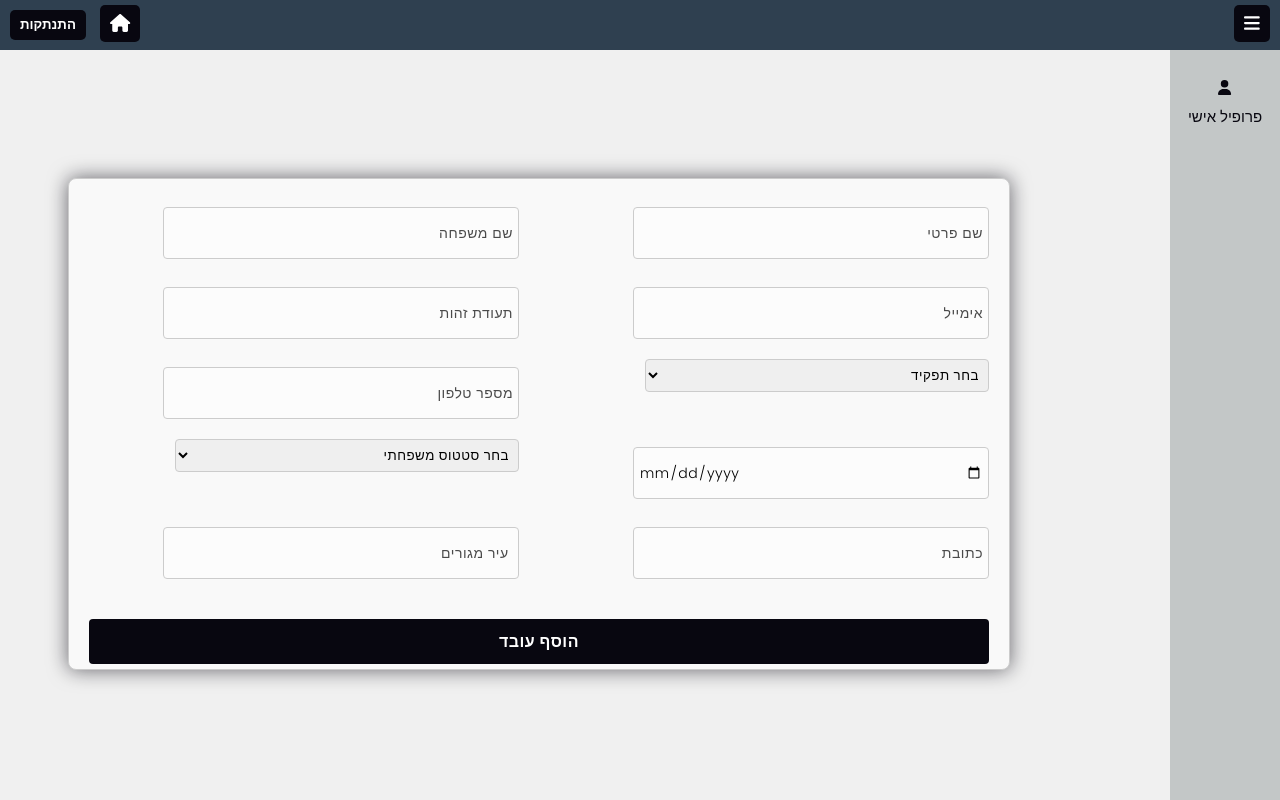
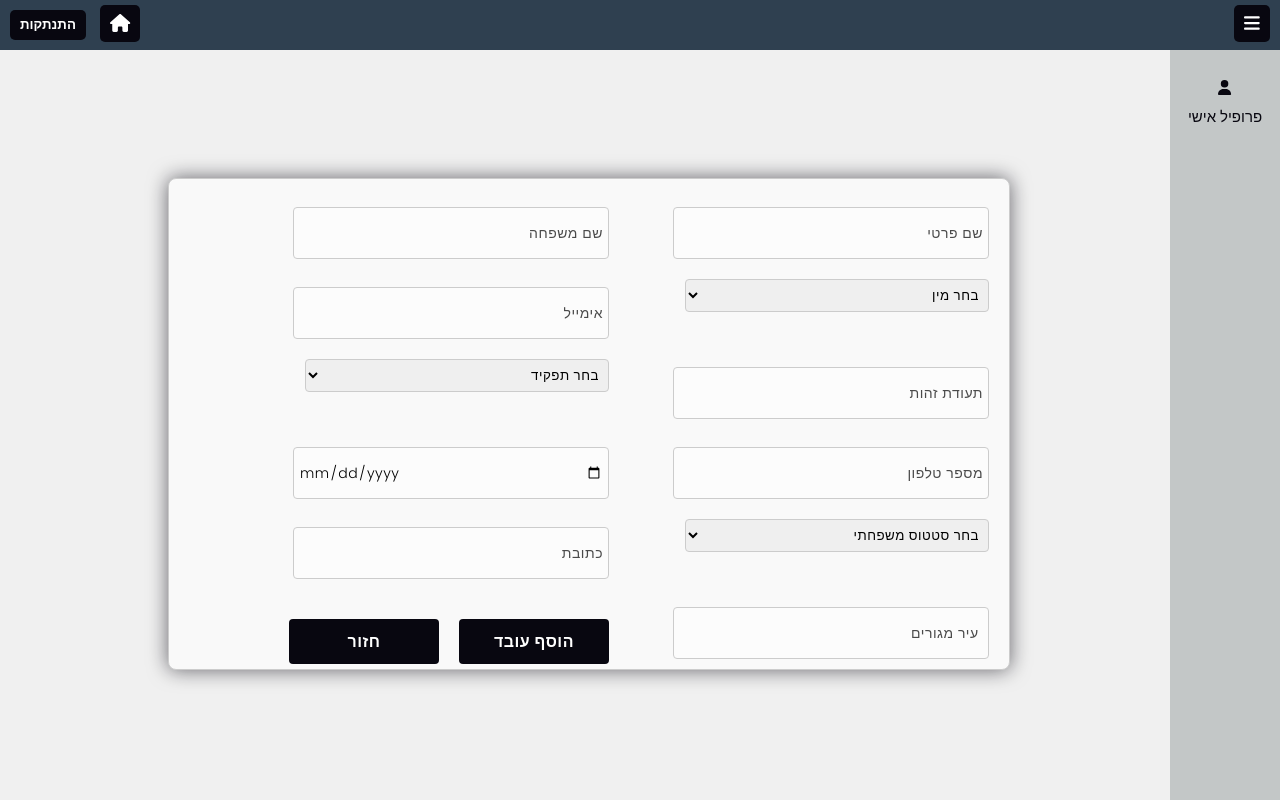
Before and after one commit to EladAM52/OptiMax_FinalProject, a React (Create React App) app in the folder client/: page /adduser in a window 1280 px wide. Built offline with nearby package versions, Linux system fonts and the light colour scheme.

Commit message:
edit user profile

```diff
--- a/client/src/components/Profile.js
+++ b/client/src/components/Profile.js
@@ -1,9 +1,8 @@
 import React, { useState, useEffect } from "react";
 import "../css/Profile.css";
 
-
 const Profile = () => {
-    const [user, setUser] = useState([]);
+  const [user, setUser] = useState({});
   const [isLoading, setIsLoading] = useState(false);
 
   useEffect(() => {
@@ -12,7 +11,7 @@ const Profile = () => {
       method: "GET",
       headers: {
         "Content-Type": "application/json",
-            "UserId": localStorage.getItem("UserId"),
+        UserId: localStorage.getItem("UserId"),
       },
     })
       .then((response) => response.json())
@@ -21,11 +20,16 @@ const Profile = () => {
         setIsLoading(false);
       })
       .catch((error) => {
-            console.error("Error fetching users:", error);
+        console.error("Error fetching user:", error);
         setIsLoading(false);
       });
   }, []);
 
+  const options = { year: "numeric", month: "long", day: "numeric" };
+  const userDateOfBirth = new Date(user.dateOfBirth).toLocaleDateString(
+    "he-IL",
+    options
+  );
 
   if (isLoading) {
     return (
@@ -36,20 +40,32 @@ const Profile = () => {
   }
 
   return (
-    <div className="container" >
+    <div className="container">
+      <button className="editprofile-button">עריכת הפרופיל</button>
       <h1 className="heading">פרופיל אישי</h1>
       <section className="section">
         <h2 className="sub-heading">פרטים אישיים</h2>
         <ul>
-        <li>שם: {user.FirstName}</li>
+          <li>שם פרטי: {user.FirstName}</li>
+          <li>שם משפחה: {user.LastName}</li>
+          <li> תעודת זהות: {user.idNumber}</li>
+          <li>סטטוס משפחתי: {user.familyStatus}</li>
+          <li> תפקיד: {user.role}</li>
+          <li> מין: {user.gender}</li>
+          <li> תאריך לידה: {userDateOfBirth}</li>
+        </ul>
+      </section>
+      <section className="section">
+        <h2 className="sub-heading">פרטי התקשרות</h2>
+        <ul>
           <li>אימייל: {user.email}</li>
           <li>טלפון: {user.phoneNumber}</li>
-        {/* Add more fields as needed */}
+          {user.address && (
+            <li>
+              כתובת מגורים: {user.address.street}, {user.address.city}
+            </li>
+          )}
         </ul>
-      </section>
-
-      <section className="section">
-        <h2 className="sub-heading">פרטי התקשרות</h2>
       </section>
     </div>
   );
--- a/client/src/components/addUser.js
+++ b/client/src/components/addUser.js
@@ -1,10 +1,12 @@
 import React, { useState } from "react";
+import { useNavigate } from "react-router-dom";
 import "../css/addUser.css";
 
 const AddUserForm = () => {
   const [formData, setFormData] = useState({
     FirstName: "",
     LastName: "",
+    gender: "",
     email: "",
     idNumber: "",
     role: "",
@@ -16,6 +18,13 @@ const AddUserForm = () => {
       city: "",
     },
   });
+
+  const navigate = useNavigate();
+  const goBack = () => {
+    navigate(-1); // This will take you back one page
+  };
+
+
 
   const handleChange = (e) => {
     const { name, value } = e.target;
@@ -84,6 +93,13 @@ const AddUserForm = () => {
           placeholder="שם משפחה"
           required
         />
+      </div>
+      <div className="form-field">
+        <select name="gender" value={formData.role} onChange={handleChange}>
+          <option value="">בחר מין</option>
+          <option value="זכר">זכר</option>
+          <option value="נקבה">נקבה</option>
+        </select>
       </div>
       <div className="form-field">
         <input
@@ -162,6 +178,7 @@ const AddUserForm = () => {
       </div>
       <div className="form-field">
         <button type="submit">הוסף עובד</button>
+        <button type="button" onClick={goBack}>חזור</button>
       </div>
     </form>
   );
--- a/client/src/components/workersManagement.js
+++ b/client/src/components/workersManagement.js
@@ -60,8 +60,8 @@ const UsersTable = () => {
                   <td>{user.email}</td>
                   <td>{user.role}</td>
                   <td>
-                    <button className="edit-button">ערוך</button>
-                    <button className="delete-button">מחק</button>
+                    <button className="edit-button">פרופיל העובד</button>
+                    <button className="delete-button">הסר עובד</button>
                   </td>
                 </tr>
               ))}
--- a/client/src/css/Profile.css
+++ b/client/src/css/Profile.css
@@ -47,3 +47,21 @@
     text-align: right;
     direction: rtl;
   }
+
+  .editprofile-button{
+  background-color: #080710;
+  color: #ffffff;
+  border: none;
+  padding: 10px 10px;
+  border-radius: 5px;
+  cursor: pointer;
+  font-weight: bold;
+  margin: 5px;
+  position: relative;
+  top: 90px;
+  right:490px;
+}
+
+.editprofile-button:hover{
+  background-color: #4caf50;
+}
--- a/client/src/css/addUser.css
+++ b/client/src/css/addUser.css
@@ -1,9 +1,9 @@
 .add-user-wide-form {
-    display: flex;
+    display:flex;
     flex-wrap: wrap;
-    justify-content: space-between;
-    width: 900px;
-    margin: 20px auto;
+    justify-content:baseline;
+    width: 800px;
+    margin: 5px auto;
     padding: 20px;
     border: 1px solid #ccc;
     border-radius: 8px;
@@ -30,7 +30,7 @@
   .add-user-wide-form button[type="submit"] {
     flex-basis: 100%; /* Full width */
     padding: 10px 20px;
-    width: 900px;
+    width: 150px;
     background-color: #080710;
     color: white;
     border: none;
@@ -39,6 +39,20 @@
     transition: background-color 0.3s ease-in-out;
   }
 
+  .add-user-wide-form button[type="button"]{
+    flex-basis: 100%; /* Full width */
+    padding: 10px 20px;
+    width: 150px;
+    background-color: #080710;
+    color: white;
+    border: none;
+    border-radius: 4px;
+    cursor: pointer;
+    transition: background-color 0.3s ease-in-out;
+    position:relative;
+    right: 20px;
+  }
+
   .add-user-wide-form button[type="submit"]:hover {
     background-color: #4caf50;
   }
--- a/client/src/css/workersManagement.css
+++ b/client/src/css/workersManagement.css
@@ -1,7 +1,7 @@
 .tablescroll{
   max-height: 330px;
-  max-width: 700px;
-  padding: 0 50px 50px 250px;
+  max-width: 620px;
+  padding: 0 50px 20px 250px;
   overflow:auto;
   margin-right:250px;
 }
@@ -10,13 +10,14 @@
   text-align: right;
   position: relative;
   right: 250px;
+  top: 20px;
 }
 
 
 .users-table {
   background-color: #ffffff;
   border: 2px solid #2f4050;
-  padding: 0 20px 20px 20px;
+  padding: 0 5px 5px 5px;
   box-shadow: 0 4px 8px rgba(0, 0, 0, 0.1);
   border-radius: 10px;
   margin: auto;
@@ -29,7 +30,7 @@
 
 .users-table th,
 .users-table td {
-  padding: 15px;
+  padding: 10px;
   border-bottom: 1px solid #ddd;
 }
 
```
Also changed, not shown: 2 other files (tests, documents, lock files or other folders). Lines whose indentation alone changed are shown as unchanged.
